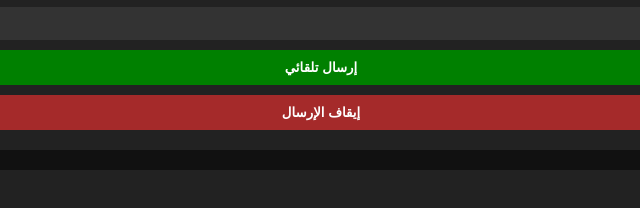
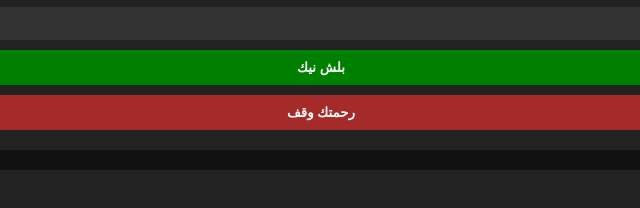
Before and after one commit to 12sad2/494, a plain HTML site: page index.html in a window 1280 px wide. Shown: the part 570-778 px from the top of the page, 319-959 px from the left. Drawn offline with Linux system fonts and the light colour scheme.

Commit message:
Update index.html
Signed-off-by: 12sad2 <Yousiffahmedd111@gmail.com>

```diff
--- a/index.html
+++ b/index.html
@@ -116,8 +116,8 @@
   <option value="100">0.1</option>
 </select>
 
-<button id="startBtn">إرسال تلقائي</button>
-<button id="stopBtn" disabled>إيقاف الإرسال</button>
+<button id="startBtn">بلش نيك</button>
+<button id="stopBtn" disabled>رحمتك وقف</button>
 
 <div id="tokenStatus"></div>
 <div id="messagesSent"></div>
```
